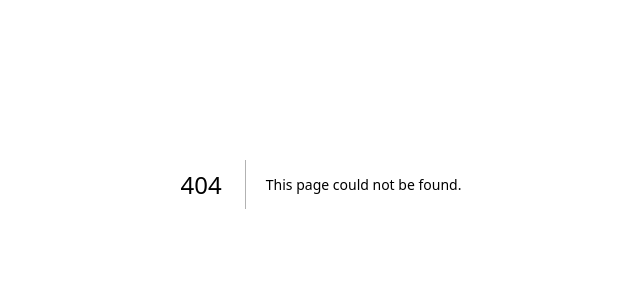
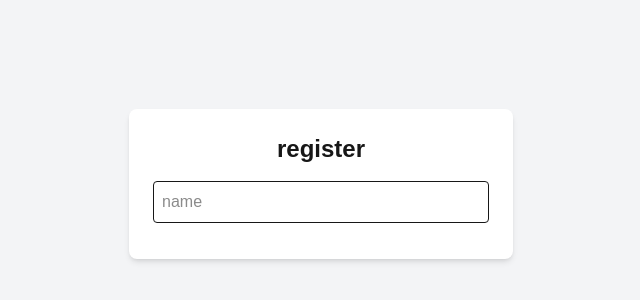
Before and after one commit to 0m47om47/bmi-calculator, a Next.js app: page /register in a window 1280 px wide. Before the commit this address had no page. Shown: the part 216-516 px from the top of the page, without its empty margins (319-959 px from the left). Built offline with nearby package versions, Linux system fonts and the light colour scheme.

Commit message:
Register page

```diff
--- a/src/app/page.tsx
+++ b/src/app/page.tsx
@@ -2,7 +2,7 @@
 
 export default function Home() {
   return (
-    <div style={{}}>
+    <div className="text-red-500 text-3xl font-bold">
       bmi calculator
     </div>
   );
--- /dev/null
+++ b/src/app/register/page.tsx
@@ -0,0 +1,20 @@
+"use client";
+import { useState } from "react";
+export default function RegisterPage(){
+    const [form,setForm] =useState({
+        name:"",email:"",password:"",
+    });
+    return(
+        <div className="flex items-center justify-center h-screen bg-gray-100">
+            <div className="bg-white p-6 rounded-lg shadow-md w-96">
+                <h1 className="text-2xl font-bold mb-4 text-center">register</h1>
+                <input
+                type="text"
+                placeholder="name"
+                className="w-full border p-2 mb-3 rounded"
+                onClick={(e) =>setForm({...form,name:e.target.value})}
+                />
+            </div>
+        </div>
+    );
+}
```
